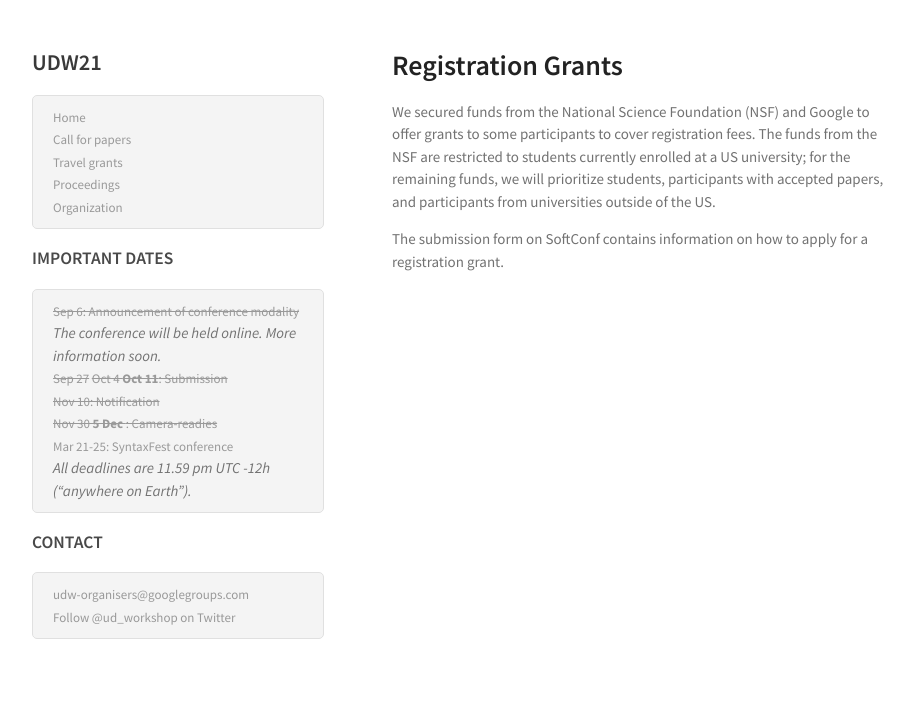
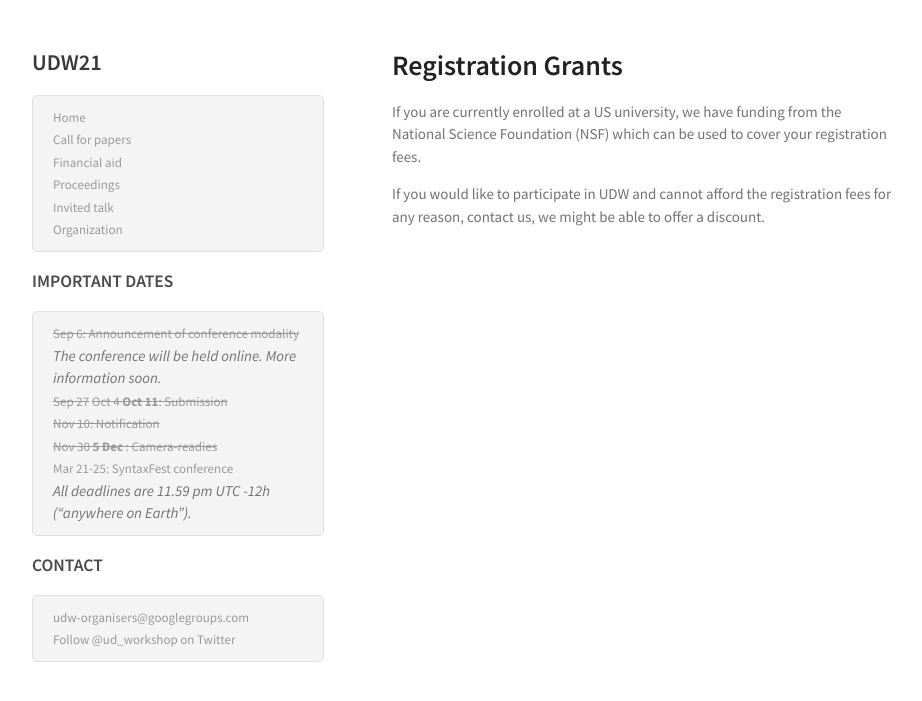
Before and after one commit to UniversalDependencies/udw21, a Jekyll site: the page built from grants.md, in a window 1280 px wide. Shown: the top 701 px of the page, without its empty margins (178-1100 px from the left). Built offline with Jekyll 4.4.1, drawn with Linux system fonts in a browser that asks for light colours.

Commit message:
add invited talk and update info about registration grant

```diff
--- a/_includes/header.html
+++ b/_includes/header.html
@@ -4,11 +4,11 @@
     <li><a class="page-link" href="/udw21/">Home</a></li>
     <li><a class="page-link" href="/udw21/cfp.html">Call for papers</a></li>
     <!--<li><a class="page-link" href="/udw21/submission.html">Submission</a></li>-->
-    <li><a class="page-link" href="/udw21/grants.html">Travel grants</a></li>
+    <li><a class="page-link" href="/udw21/grants.html">Financial aid</a></li>
     <li><a class="page-link" href="/udw21/proceedings.html">Proceedings</a></li>
     <!-- <li><a class="page-link" href="/udw21/registration.html">Registration</a></li> -->
     <!--<li><a class="page-link" href="/udw21/program.html">Program</a></li>-->
-    <!--<li><a class="page-link" href="/udw21/invited-talk.html">Invited talk</a></li>-->
+    <li><a class="page-link" href="/udw21/invited-talk.html">Invited talk</a></li>
     <li><a class="page-link" href="/udw21/organization.html">Organization</a></li>
 </ul>
 
--- a/grants.md
+++ b/grants.md
@@ -5,6 +5,7 @@ title: UDW 2021
 
 # Registration Grants
 
-We secured funds from the National Science Foundation (NSF) and Google to offer grants to some participants to cover registration fees. The funds from the NSF are restricted to students currently enrolled at a US university; for the remaining funds, we will prioritize students, participants with accepted papers, and participants from universities outside of the US.
 
-The submission form on SoftConf contains information on how to apply for a registration grant.
+If you are currently enrolled at a US university, we have funding from the National Science Foundation (NSF) which can be used to cover your registration fees.
+
+If you would like to participate in UDW and cannot afford the registration fees for any reason, contact us, we might be able to offer a discount.
```
Also changed, not shown: index.md (+3 -2 lines), invited-talk.md (added, +10 -0 lines).
